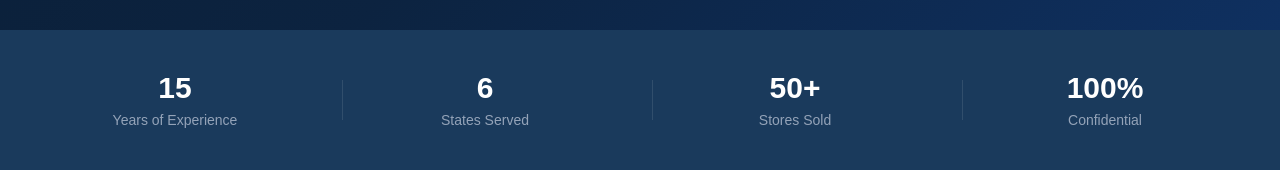
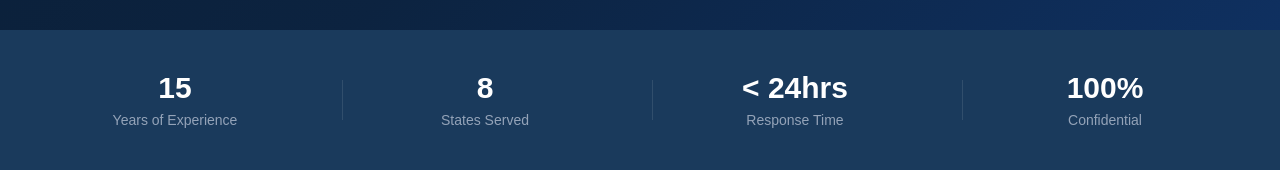
Before and after one commit to zackariahlacey-dot/skmerger, a Next.js app: page /about in a window 1280 px wide. Shown: the part 609-789 px from the top of the page. Built offline with nearby package versions, Linux system fonts and the light colour scheme.

Commit message:
docs: update about page content

```diff
--- a/src/app/about/page.tsx
+++ b/src/app/about/page.tsx
@@ -4,8 +4,8 @@ import ContactForm from "@/components/ContactForm";
 
 const stats = [
   { label: "Years of Experience", value: "15" },
-  { label: "States Served", value: "6" },
-  { label: "Stores Sold", value: "50+" },
+  { label: "States Served", value: "8" },
+  { label: "Response Time", value: "< 24hrs" },
   { label: "Confidential", value: "100%" },
 ];
 
```
